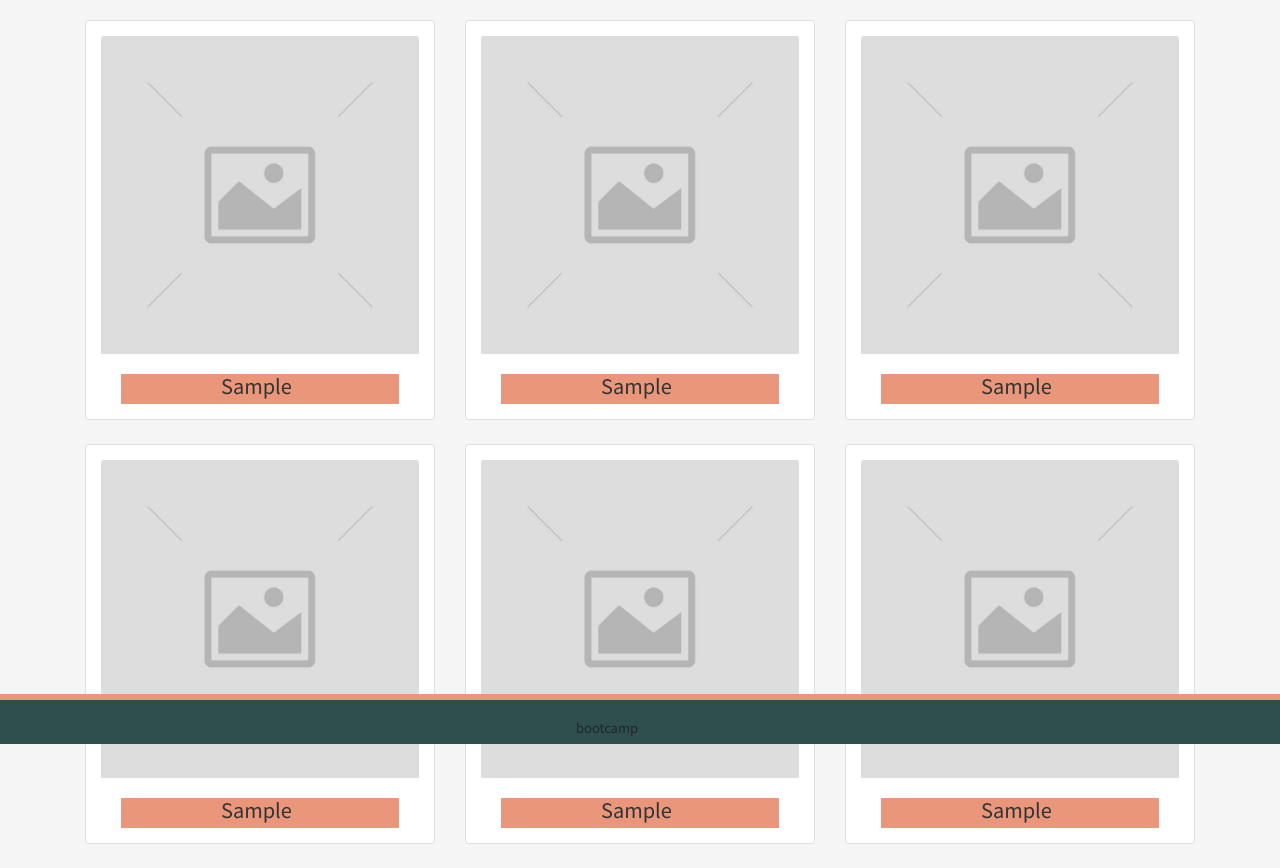
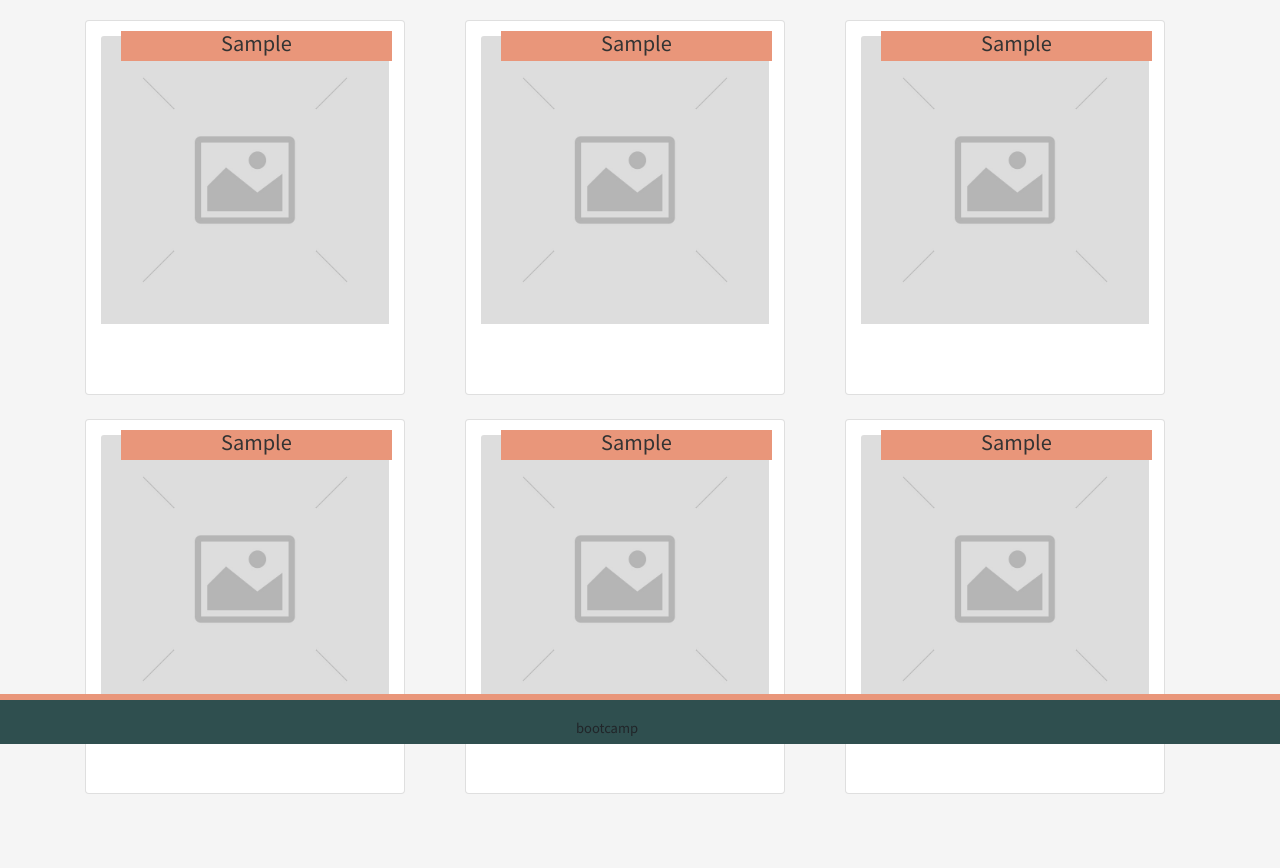
Before and after one commit to DianaLRS/Homework-2, a plain HTML site: page portfolio.html in a window 1280 px wide. Shown: the part 56-924 px from the top of the page. After the commit the page ends 874 px from the top, so only its background shows below. Drawn offline with nearby package versions, Linux system fonts and the light colour scheme.

Commit message:
fixed portfolio icon dimensions

```diff
--- a/assets/css/portfoliostyle.css
+++ b/assets/css/portfoliostyle.css
@@ -34,15 +34,27 @@ a {
 
 .card {
     width: fit-content;
-    height: 400px;
+    height: 375px;
     position: relative;
     padding: 15px;
+}
+
+.card-body {
+    padding-bottom: 10px;
+}
+
+.card-img-top {
+    height: 18rem;
 }
 
 .card-title {
     height: 30px;
     background-color: darksalmon;
     padding-left: 100px;
+    padding-right: 100px;
+    position: absolute;
+    top: 0;
+    margin-top: 10px;
 }
 
 h5 {
@@ -50,6 +62,7 @@ h5 {
     font-weight: 400;
     font-size: 20px;
     color: rgb(51, 51, 51);
+    text-align: center;
 }
 
 #footer {
```
